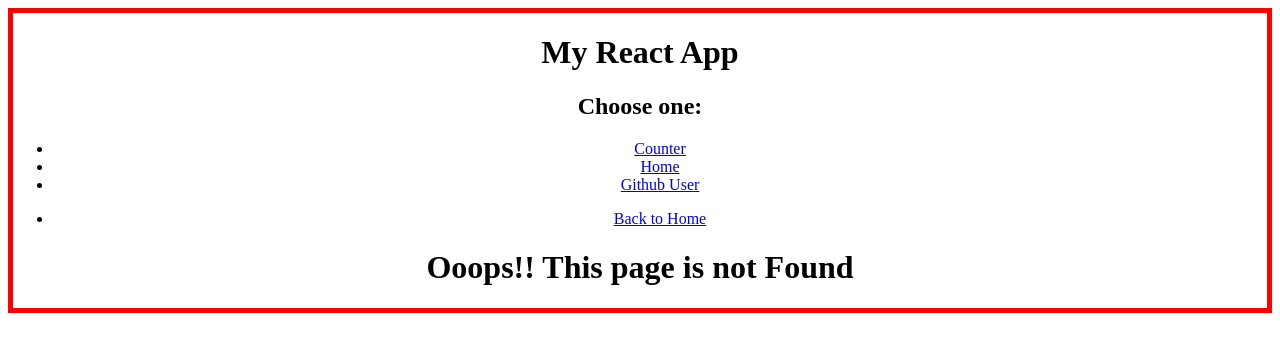
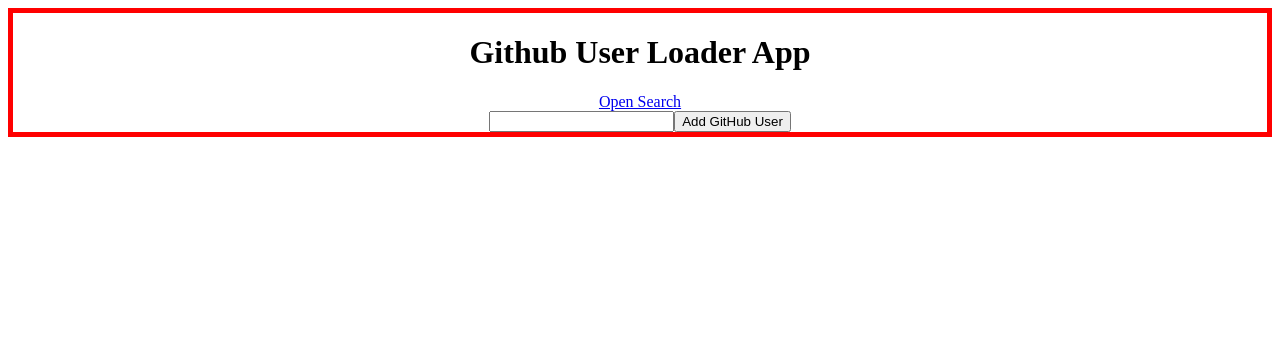
Before and after one commit to Beji96/Develhope-react-exercise, a React (Create React App) app: page /users in a window 1280 px wide. Before the commit this address had no page. Shown: the top 352 px of the page. Built offline with nearby package versions, Linux system fonts and the light colour scheme.

Commit message:
done router 6

```diff
--- a/src/App.js
+++ b/src/App.js
@@ -1,19 +1,18 @@
-import { Route, Routes } from "react-router-dom";
+import { Route, Routes, Link, useParams } from "react-router-dom";
 import "./App.css";
-import Home from "./Home";
-import GithubUser from "./GithubUser";
-import Counter from "./Counter";
-import NotFound from "./NotFound";
+import GhUser from "./GhUser";
+import GhUserList from "./GhUserList";
+import ShowGithubUser from "./ShowGithubUser";
 
 function App() {
   return (
     <div className="App">
-      <Home />
+      <h1>Github User Loader App</h1>
+      <Link to="/users">Open Search</Link>
       <Routes>
-        <Route path="/" element={<p>Home</p>} />
-        <Route path="/counter" element={<Counter />} />
-        <Route path="/user" element={<GithubUser />} />
-        <Route path="*" element={<NotFound />} />
+        <Route path="/users" element={<GhUser />}>
+          <Route path=":username" element={<ShowGithubUser />} />
+        </Route>
       </Routes>
     </div>
   );
--- /dev/null
+++ b/src/GhUser.jsx
@@ -0,0 +1,54 @@
+import { useState } from "react";
+import GhUserList from "./GhUserList";
+import ShowGithubUser from "./ShowGithubUser";
+
+export default function GhUser() {
+  const [username, setUsername] = useState("");
+  const [data, setData] = useState("");
+  const [error, setError] = useState(null);
+  const [loading, setLoading] = useState(false);
+  const [userList, setUserList] = useState([
+    <GhUserList username={username} data={data} />,
+  ]);
+
+  function addUser() {
+    setLoading(true);
+    fetch(`https://api.github.com/users/${username}`)
+      .then((res) => {
+        if (res.status !== 200) {
+          setError(new Error("User not found"));
+        }
+        return res.json();
+      })
+      .then((json) => {
+        console.log(json);
+        setLoading(false);
+        setData(json);
+      })
+      .catch((err) => {
+        setError(err);
+      });
+    setUserList((userList) => [
+      ...userList,
+      <GhUserList username={username} data={data} />,
+    ]);
+  }
+
+  return (
+    <div>
+      <input
+        type="text"
+        name="username"
+        value={username}
+        onChange={(e) => setUsername(e.target.value)}
+      />
+      <button onClick={addUser}>Add GitHub User</button>
+      <div>
+        {loading && <h1>Loading....</h1>}
+        {error && <h1>User is not Found</h1>}
+        <GhUserList username={username} data={data} />
+        {userList.map((user) => user)}
+      </div>
+    </div>
+  );
+}
--- /dev/null
+++ b/src/GhUserList.jsx
@@ -0,0 +1,18 @@
+import { Link, Outlet } from "react-router-dom";
+import ShowGithubUser from "./ShowGithubUser";
+
+export default function GhUserList({ data, username }) {
+  return (
+    <div>
+      <Link to={`${username}`}>
+        {data && (
+          <div key={data.id}>
+            <h3>{data.name}</h3>
+            <img src={data.avatar_url} alt="profile pic" />
+          </div>
+        )}
+      </Link>
+      <Outlet />
+    </div>
+  );
+}
--- a/src/Root.js
+++ b/src/Root.js
@@ -3,8 +3,10 @@
 
 export default function Root() {
   return (
-    <BrowserRouter>
-      <App />
-    </BrowserRouter>
+    <div>
+      <BrowserRouter>
+        <App />
+      </BrowserRouter>
+    </div>
   );
 }
--- /dev/null
+++ b/src/ShowGithubUser.jsx
@@ -0,0 +1,41 @@
+import { useParams } from "react-router-dom";
+import { useEffect, useState } from "react";
+
+export default function ShowGithubUser() {
+  const { username } = useParams();
+  const [error, setError] = useState(null);
+  const [loading, setLoading] = useState(false);
+  const [data, setData] = useState("");
+
+  useEffect(() => {
+    fetch(`https://api.github.com/users/${username}`)
+      .then((res) => {
+        if (res.status !== 200) {
+          setError(new Error("User not found"));
+        }
+        return res.json();
+      })
+      .then((json) => {
+        console.log(json);
+        setLoading(false);
+        setData(json);
+      })
+      .catch((err) => {
+        setError(err);
+      });
+  }, [username]);
+
+  return (
+    <div>
+      {loading && <h1>Loading....</h1>}
+      {error && <h1>User is not Found</h1>}
+      {data && (
+        <div key={data.id}>
+          <h3>{data.name}</h3>
+          <p>{data.location}</p>
+          <p>{data.bio}</p>
+        </div>
+      )}
+    </div>
+  );
+}
```
